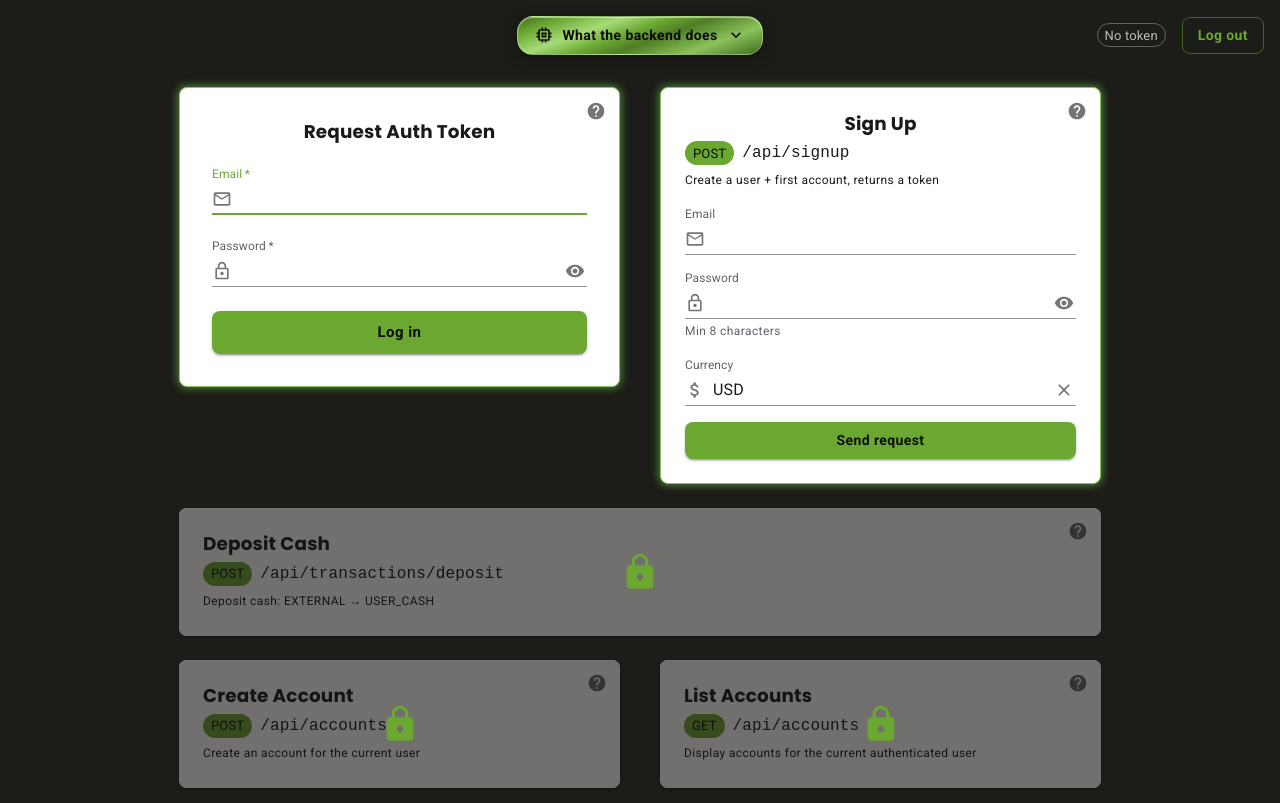
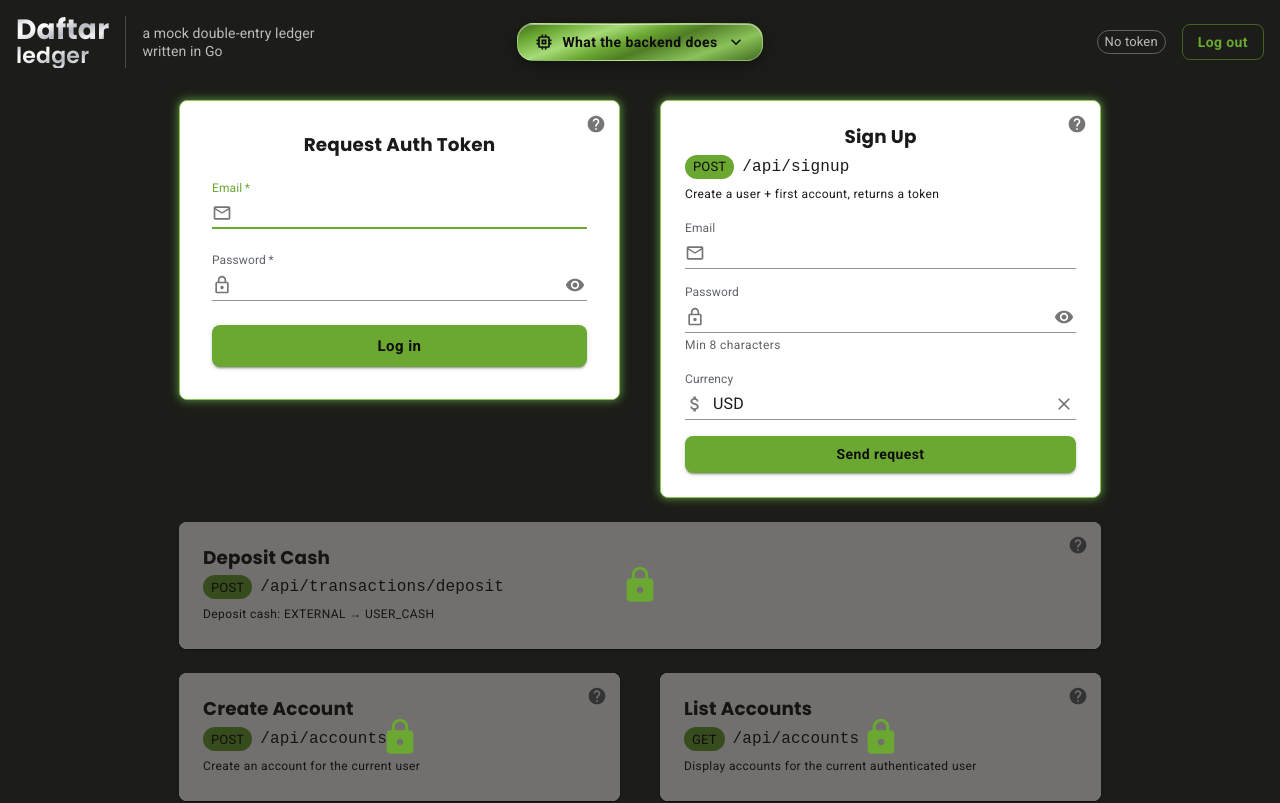
Before and after one commit to ryankavi/DaftarLedger, a React (Vite) app in the folder frontend/: page / in a window 1280 px wide. Shown: the top 803 px of the page. Built offline with nearby package versions, Linux system fonts and the light colour scheme.

Commit message:
chore: add descriptive header

```diff
--- a/frontend/src/App.tsx
+++ b/frontend/src/App.tsx
@@ -16,7 +16,10 @@ import AssessFeePanel from './components/AssessFeePanel'
 import RefundFeePanel from './components/RefundFeePanel'
 import ReversePanel from './components/ReversePanel'
 import DepositPanel from './components/DepositPanel'
-import BackendInfoPanel, { BackendInfoButton } from './components/BackendInfoPanel'
+import BackendInfoPanel, {
+  BackendInfoButton,
+} from './components/BackendInfoPanel'
+import Header from './components/Header'
 import TokenStatus from './components/TokenStatus'
 import { useAuth } from './auth/context'
 
@@ -41,7 +44,9 @@ export default function App() {
           p: 2,
         }}
       >
-        <Box />
+        <Box sx={{ justifySelf: 'start' }}>
+          <Header />
+        </Box>
         <Box sx={{ justifySelf: 'center' }}>
           <BackendInfoButton
             open={backendOpen}
--- /dev/null
+++ b/frontend/src/components/Header.tsx
@@ -0,0 +1,74 @@
+import Box from '@mui/material/Box'
+import Divider from '@mui/material/Divider'
+import Typography from '@mui/material/Typography'
+
+// Grey-metallic sheen applied to text: the brushed-metal gradient is clipped to
+// the glyphs (background-clip: text + transparent fill) so the letters read as
+// polished silver. Same band sequence as the old silver buttons.
+const silverSheen = {
+  backgroundImage: `linear-gradient(160deg,
+    #9a9da3 0%,
+    #e8eaee 14%,
+    #ffffff 31%,
+    #d6d8dd 45%,
+    #b6b9c0 57%,
+    #f2f3f6 78%,
+    #9a9da3 100%)`,
+  WebkitBackgroundClip: 'text',
+  backgroundClip: 'text',
+  color: 'transparent',
+  WebkitTextFillColor: 'transparent',
+}
+
+// Site header: the "Daftar / ledger" wordmark in silver, with the project
+// tagline pinned to its right. Lives in the left cell of App's toolbar row.
+export default function Header() {
+  return (
+    <Box
+      component="header"
+      sx={{ display: 'flex', alignItems: 'center', gap: 2 }}
+    >
+      <Box>
+        <Typography
+          sx={{
+            ...silverSheen,
+            fontFamily: 'Poppins, sans-serif',
+            fontWeight: 700,
+            fontSize: 28,
+            lineHeight: 1,
+          }}
+        >
+          Daftar
+        </Typography>
+        <Typography
+          sx={{
+            ...silverSheen,
+            fontFamily: 'Poppins, sans-serif',
+            fontWeight: 400,
+            fontSize: 22,
+            lineHeight: 1.1,
+          }}
+        >
+          ledger
+        </Typography>
+      </Box>
+
+      <Divider
+        orientation="vertical"
+        flexItem
+        sx={{ borderColor: 'rgba(255,255,255,0.2)' }}
+      />
+
+      <Typography
+        sx={{
+          color: 'rgba(255,255,255,0.7)',
+          fontSize: 14,
+          maxWidth: 180,
+          lineHeight: 1.3,
+        }}
+      >
+        a mock double-entry ledger written in Go
+      </Typography>
+    </Box>
+  )
+}
```
